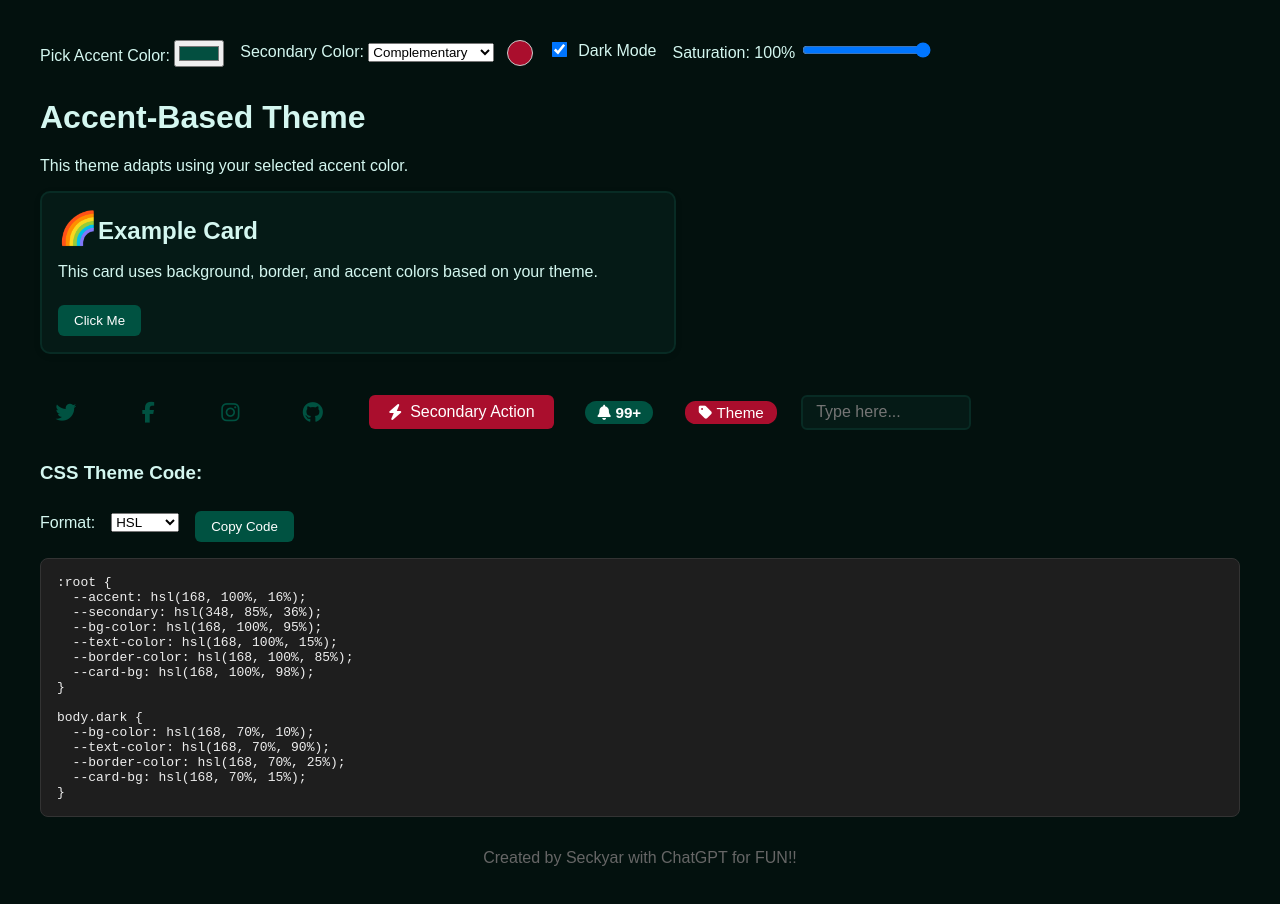
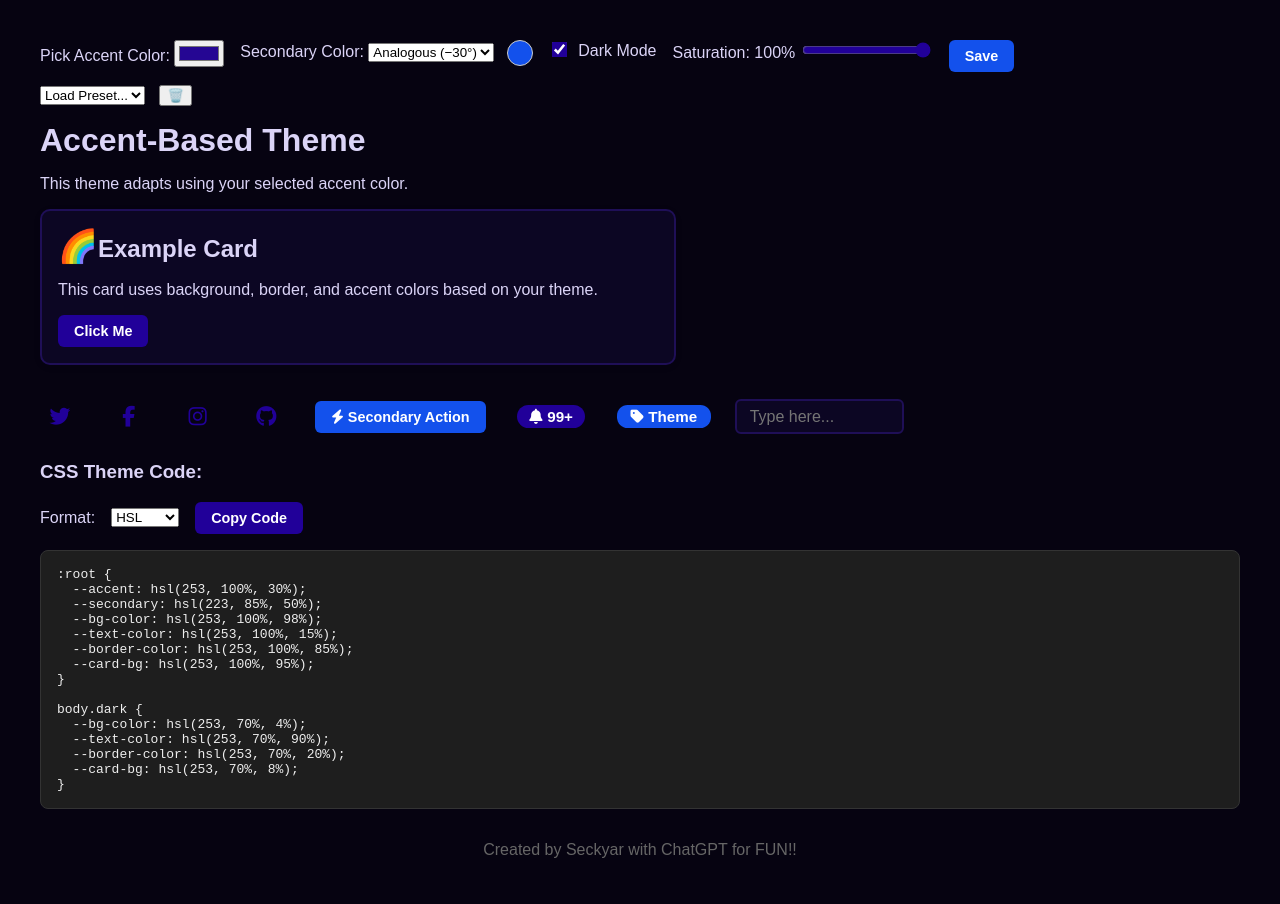
Before and after one commit to Seckyar/ColorThemeGenerator, a plain HTML site: page index.html in a window 1280 px wide. Both pictures are taken after a click on the checkbox 559 px from the left and 49 px from the top of the page. Drawn offline with Linux system fonts and the light colour scheme.

Commit message:
save functionality and UI improvements

```diff
--- a/index.html
+++ b/index.html
@@ -12,17 +12,17 @@
 <div class="controls">
   <div class="control-group">
     Pick Accent Color:
-    <input type="color" id="accentPicker" value="#034F40">
+    <input type="color" id="accentPicker" value="#250693">
   </div>
 
    <div class="control-group">
     Secondary Color:
     <select id="secondaryType">
+      <option value="analogous-negative">Analogous (−30°)</option>
+      <option value="analogous">Analogous (+30°)</option>
       <option value="complementary">Complementary</option>
-      <option value="analogous">Analogous (+30°)</option>
-      <option value="analogous-negative">Analogous (−30°)</option>
     </select>
-    <span id="secondaryPreview" style="display:inline-block;width:1.5em;height:1.5em;vertical-align:middle;border-radius:50%;border:1px solid #ccc;margin-left:0.5em;"></span>
+    <span id="secondaryPreview" style="display:inline-block; background-color: var(--secondary); width:1.5em;height:1.5em;vertical-align:middle;border-radius:50%;border:1px solid #ccc;margin-left:0.5em;"></span>
   </div>
 
   <div class="control-group">
@@ -37,9 +37,16 @@
       <span id="saturationValue">100%</span>
     <input type="range" id="saturationSlider" min="0" max="100" value="100">
   </div>
+  <button id="saveThemeBtn" class="secondary-btn btn">Save</button>
 </div>
+<div>
 
+    <select id="presetList" style="margin-right: 10px;">
+      <option value="">Load Preset...</option>
+    </select>
 
+    <button id="deletePresetBtn" class="btn" title="Delete selected preset" style="color:#c00;">🗑️</button>
+</div>
   <div class="preview">
     <h1>Accent-Based Theme</h1>
     <p>This theme adapts using your selected accent color.</p>
@@ -78,7 +85,8 @@
       <option value="lch">LCH</option>
       <option value="oklch">OKLCH</option>
     </select>
-    <button id="copyCodeBtn" class="accent-btn btn">Copy Code</button>
+    <button id="copyCodeBtn" class="accent-btn btn">Copy Code</button><br>
+
   </div>
   <pre id="themeCode" class="code-block"></pre>
   <!-- ...existing code... -->
--- a/script.js
+++ b/script.js
@@ -75,7 +75,7 @@ function updateThemeFromAccent(hex) {
   // ...existing accent button color logic...
   const btns = document.getElementsByClassName('btn');
   for (let btn of btns) {
-    if (l > 60) {
+    if (l > 65) {
       btn.style.setProperty('color', 'black');
     } else {
       btn.style.setProperty('color', 'white');
@@ -172,16 +172,16 @@ function updateCodeSnippet(h, s, l, isDark, secondaryHue = null, secondaryS = nu
     secondary = getColorString(format, secondaryHue, secondaryS, secondaryL);
   }
 
-  const bg = getColorString(format, h, s, 95);
+  const bg = getColorString(format, h, s, 98);
   const text = getColorString(format, h, s, 15);
   const border = getColorString(format, h, s, 85);
-  const card = getColorString(format, h, s, 98);
+  const card = getColorString(format, h, s, 95);
 
   const darkS = Math.round(s * 0.7);
-  const darkBg = getColorString(format, h, darkS, 10);
+  const darkBg = getColorString(format, h, darkS, 4);
   const darkText = getColorString(format, h, darkS, 90);
-  const darkBorder = getColorString(format, h, darkS, 25);
-  const darkCard = getColorString(format, h, darkS, 15);
+  const darkBorder = getColorString(format, h, darkS, 20);
+  const darkCard = getColorString(format, h, darkS, 8);
 
   const lightCSS = `:root {
   --accent: ${accent};
@@ -209,9 +209,22 @@ secondaryType.addEventListener('change', () => {
 });
 
 colorFormat.addEventListener('change', () => {
-  // Re-generate code in selected format
+  // Re-generate code in selected format, including secondary color
   const { h, s, l } = hexToHSL(accentPicker.value);
-  updateCodeSnippet(h, Number(saturationSlider.value), l, document.body.classList.contains('dark'));
+  const mainS = Number(saturationSlider.value);
+  const secondaryTypeValue = secondaryType.value;
+  const secondaryHue = getSecondaryHue(h, secondaryTypeValue);
+  const secondaryL = Math.min(l + 20, 90);
+  const secondaryS = Math.max(mainS - 15, 30);
+  updateCodeSnippet(
+    h,
+    mainS,
+    l,
+    document.body.classList.contains('dark'),
+    secondaryHue,
+    secondaryS,
+    secondaryL
+  );
 });
 
 copyCodeBtn.addEventListener('click', () => {
@@ -222,3 +235,73 @@ copyCodeBtn.addEventListener('click', () => {
 });
 
 // ...existing code...
+
+const saveThemeBtn = document.getElementById('saveThemeBtn');
+const presetList = document.getElementById('presetList');
+const deletePresetBtn = document.getElementById('deletePresetBtn');
+
+// Save current settings as a new preset (prompt for name)
+function saveThemePreset() {
+  let name = prompt('Preset name?');
+  if (!name) return;
+  let presets = JSON.parse(localStorage.getItem('themePresets') || '{}');
+  presets[name] = {
+    accent: accentPicker.value,
+    secondaryType: secondaryType.value,
+    saturation: saturationSlider.value
+  };
+  localStorage.setItem('themePresets', JSON.stringify(presets));
+  updatePresetList();
+  presetList.value = name;
+  saveThemeBtn.textContent = 'Saved!';
+  setTimeout(() => { saveThemeBtn.textContent = 'Save'; }, 1200);
+}
+
+// Load all presets into the dropdown
+function updatePresetList() {
+  let presets = JSON.parse(localStorage.getItem('themePresets') || '{}');
+  presetList.innerHTML = '<option value="">Load Preset...</option>';
+  Object.keys(presets).forEach(name => {
+    let opt = document.createElement('option');
+    opt.value = name;
+    opt.textContent = name;
+    presetList.appendChild(opt);
+  });
+}
+
+// Load a preset by name
+function loadThemePreset(name) {
+  let presets = JSON.parse(localStorage.getItem('themePresets') || '{}');
+  let settings = presets[name];
+  if (settings) {
+    accentPicker.value = settings.accent;
+    secondaryType.value = settings.secondaryType;
+    saturationSlider.value = settings.saturation;
+    saturationValue.textContent = `${settings.saturation}%`;
+    updateThemeFromAccent(settings.accent);
+  }
+}
+
+// Delete selected preset
+function deleteThemePreset() {
+  let name = presetList.value;
+  if (!name) return;
+  if (!confirm(`Delete preset "${name}"?`)) return;
+  let presets = JSON.parse(localStorage.getItem('themePresets') || '{}');
+  delete presets[name];
+  localStorage.setItem('themePresets', JSON.stringify(presets));
+  updatePresetList();
+  presetList.value = "";
+}
+
+// Event listeners
+saveThemeBtn.addEventListener('click', saveThemePreset);
+presetList.addEventListener('change', () => {
+  if (presetList.value) loadThemePreset(presetList.value);
+});
+deletePresetBtn.addEventListener('click', deleteThemePreset);
+
+// On page load, populate preset list
+window.addEventListener('DOMContentLoaded', updatePresetList);
+
+// ...existing code...
--- a/style.css
+++ b/style.css
@@ -1,23 +1,23 @@
 :root {
-  --hue: 168;
-  --saturation: 93%;
-  --lightness: 16%;
+  --hue: 253;
+  --saturation: 92%;
+  --lightness: 30%;
   --accent: hsl(var(--hue), var(--saturation), var(--lightness));
-  --secondary-hue: 348;
-  --secondary-saturation: 78%;
-  --secondary-lightness: 36%;
+  --secondary-hue: 223;
+  --secondary-saturation: 85%;
+  --secondary-lightness: 50%;
   --secondary: hsl(var(--secondary-hue), var(--secondary-saturation), var(--secondary-lightness));
-  --bg-color: hsl(var(--hue), var(--saturation), 95%);
+  --bg-color: hsl(var(--hue), var(--saturation), 98%);
   --text-color: hsl(var(--hue), var(--saturation), 15%);
   --border-color: hsl(var(--hue), var(--saturation), 85%);
-  --card-bg: hsl(var(--hue), var(--saturation), 98%);
+  --card-bg: hsl(var(--hue), var(--saturation), 95%);
 }
 
 body.dark {
   --bg-color: hsl(var(--hue), var(--dark-saturation), 4%);
   --text-color: hsl(var(--hue), var(--dark-saturation), 90%);
-  --border-color: hsl(var(--hue), var(--dark-saturation), 10%);
-  --card-bg: hsl(var(--hue), var(--dark-saturation), 6%);
+  --border-color: hsl(var(--hue), var(--dark-saturation), 20%);
+  --card-bg: hsl(var(--hue), var(--dark-saturation), 8%);
 }
 
 body {
@@ -29,11 +29,19 @@ body {
 }
 
 /* Responsive container */
-.controls {
-  margin-bottom: 2rem;
-  display: flex;
-  flex-wrap: wrap;
-  gap: 1rem;
+h1{
+  margin: 1rem 0;
+}
+input[type="checkbox"] {
+  accent-color: var(--accent);
+}
+
+input[type="range"] {
+  accent-color: var(--accent);
+}
+
+input[type="select"] {
+  background-color: var(--accent);
 }
 
 .controls label {
@@ -70,15 +78,16 @@ body {
 .accent-btn {
   background-color: var(--accent);
   border: none;
+  font-size: 0.9rem;
   padding: 0.5rem 1rem;
   border-radius: 6px;
-  margin-top: 0.5rem;
   cursor: pointer;
   transition: background 0.4s, color 0.4s;
 }
 
 .btn{
-  color:white
+  color:white;
+  font-weight: bold;
 }
 
 .accent-btn:hover {
@@ -106,7 +115,7 @@ body.dark .code-block {
 }
 
 .controls {
-  margin-bottom: 2rem;
+  margin-bottom: 0.8rem;
   display: flex;
   flex-wrap: wrap;
   gap: 1rem;
@@ -175,13 +184,13 @@ body.dark .code-block {
   color: var(--accent);    /* Icon color */
   border: none;
   border-radius: 50%;
-  width: 2.5em;
-  height: 2.5em;
-  font-size: 1.3em;
+  width: 2.5rem;
+  height: 2.5rem;
+  font-size: 1.3rem;
   display: inline-flex;
   align-items: center;
   justify-content: center;
-  margin-right: 0.3em;
+  margin-right: 0.3rem;
   cursor: pointer;
   transition: color 0.4s;
 }
@@ -194,11 +203,11 @@ body.dark .code-block {
   color: #fff;
   border: none;
   border-radius: 6px;
-  padding: 0.5em 1.2em;
-  font-size: 1em;
+  padding: 0.5rem 1rem;
+  font-size: 0.9rem;
   cursor: pointer;
   transition: background 0.4s, color 0.4s;
-  display: flex;
+  display: inline;
   align-items: center;
   gap: 0.5em;
 }
```
